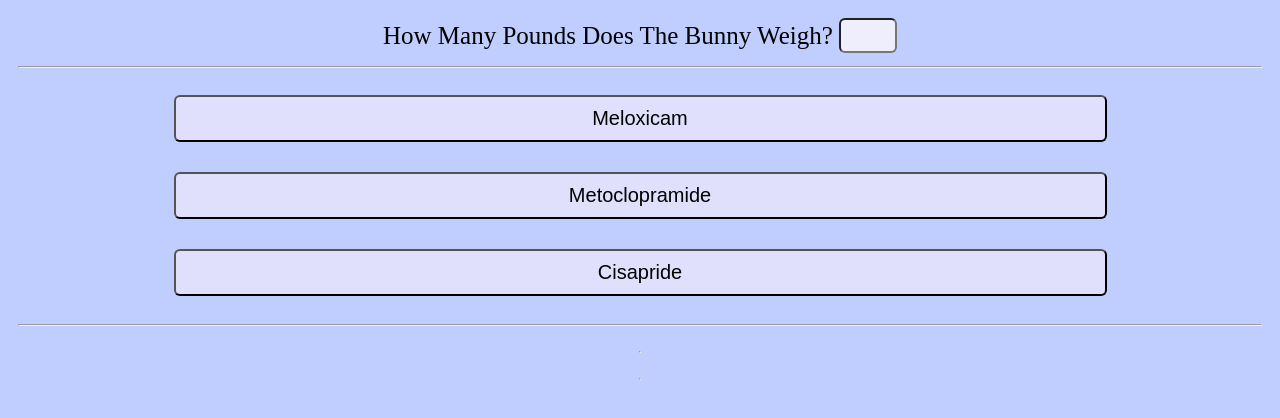
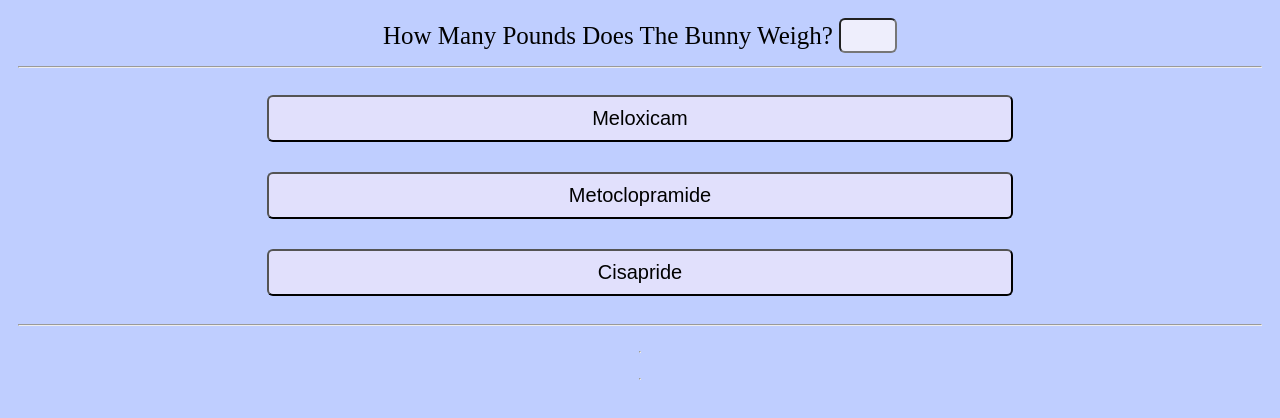
Before and after one commit to deliaturner/Rabbit-Med-Dosages, a plain HTML site: page index.html in a window 1280 px wide. Drawn offline with Linux system fonts and the light colour scheme.

Commit message:
last buttons

```diff
--- a/style.css
+++ b/style.css
@@ -36,7 +36,7 @@ button {
   border-radius: 6px;
   margin: 15px;
   padding: 10px;
-  width: 75%;
+  width: 60%;
 }
 
 button:hover {
```
